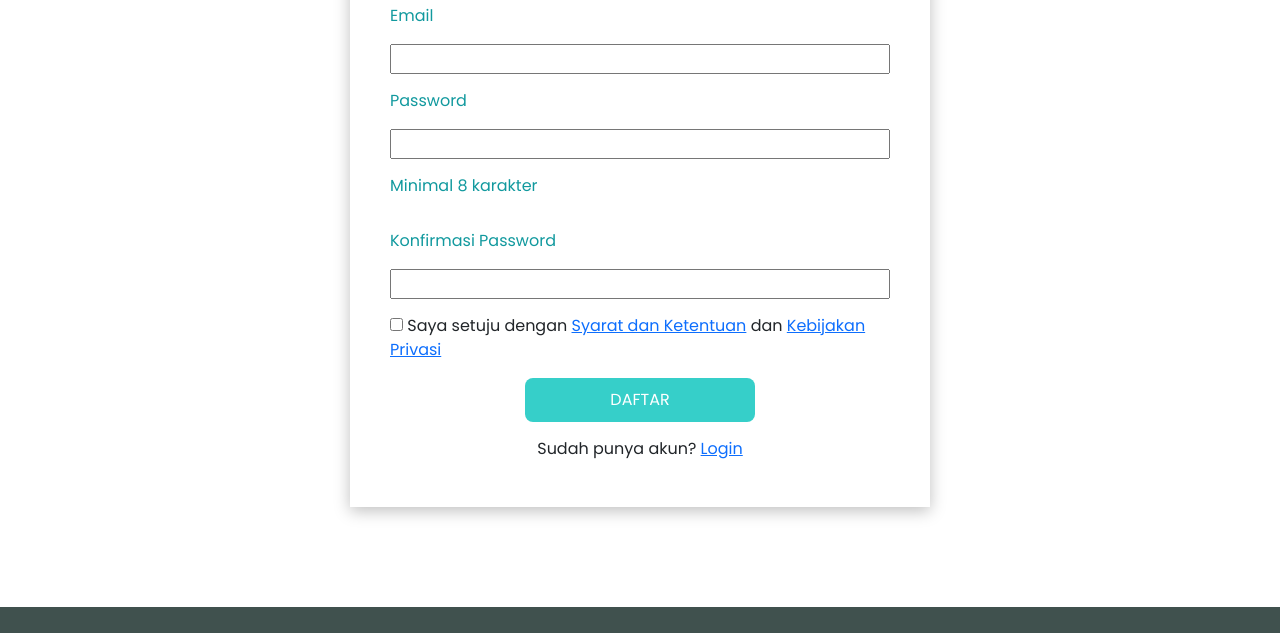
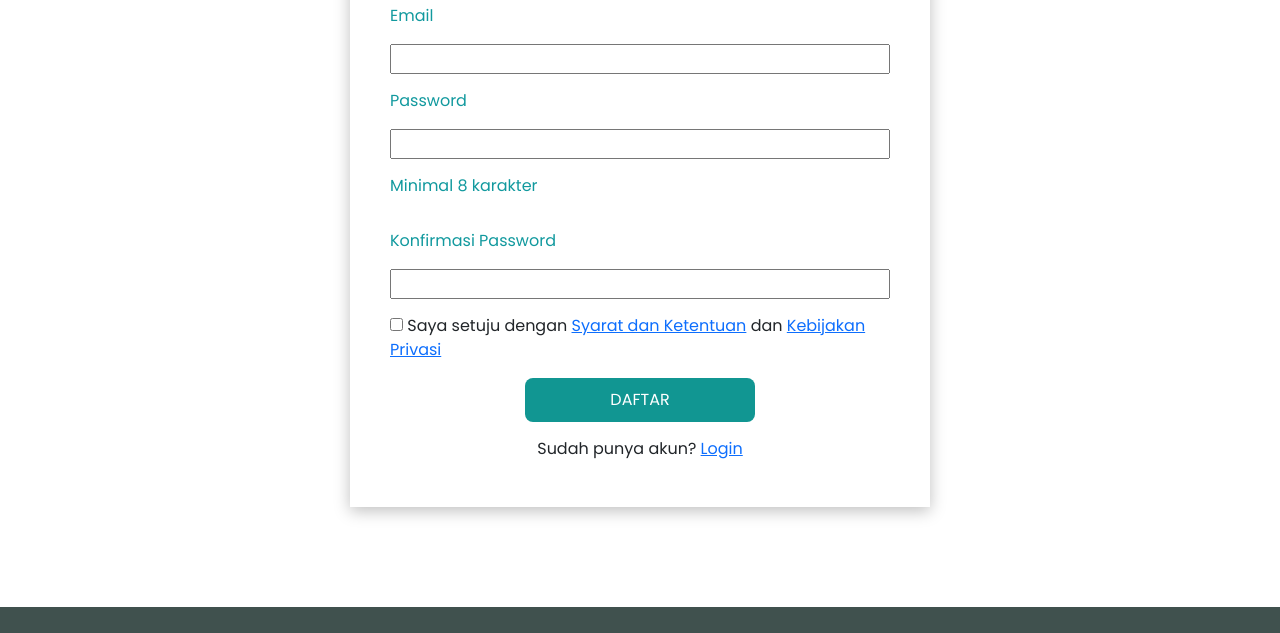
Before and after one commit to group-project-fe-35/calc-health-fe-35, a plain HTML site: page register.html in a window 1280 px wide. In both pictures the pointer is over the button "DAFTAR". Shown: the part 451-1084 px from the top of the page. Drawn offline with nearby package versions, Linux system fonts and the light colour scheme.

Commit message:
edit styling register.css

```diff
--- a/assets/css/register.css
+++ b/assets/css/register.css
@@ -157,6 +157,10 @@ form{
     padding: 10px 10px;
     width: 230px;
     margin: auto auto;
+}
+
+#daftar:hover{
+    background-color: #119692;
 }
 
 #login{
```
